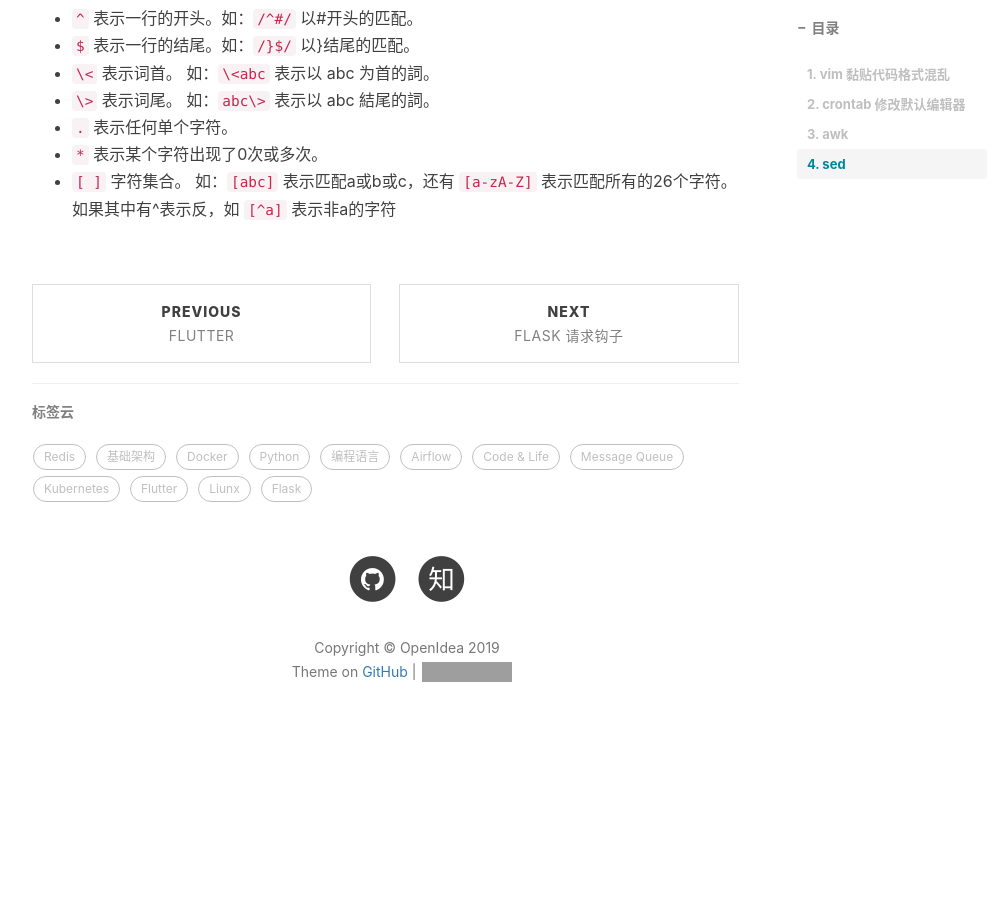
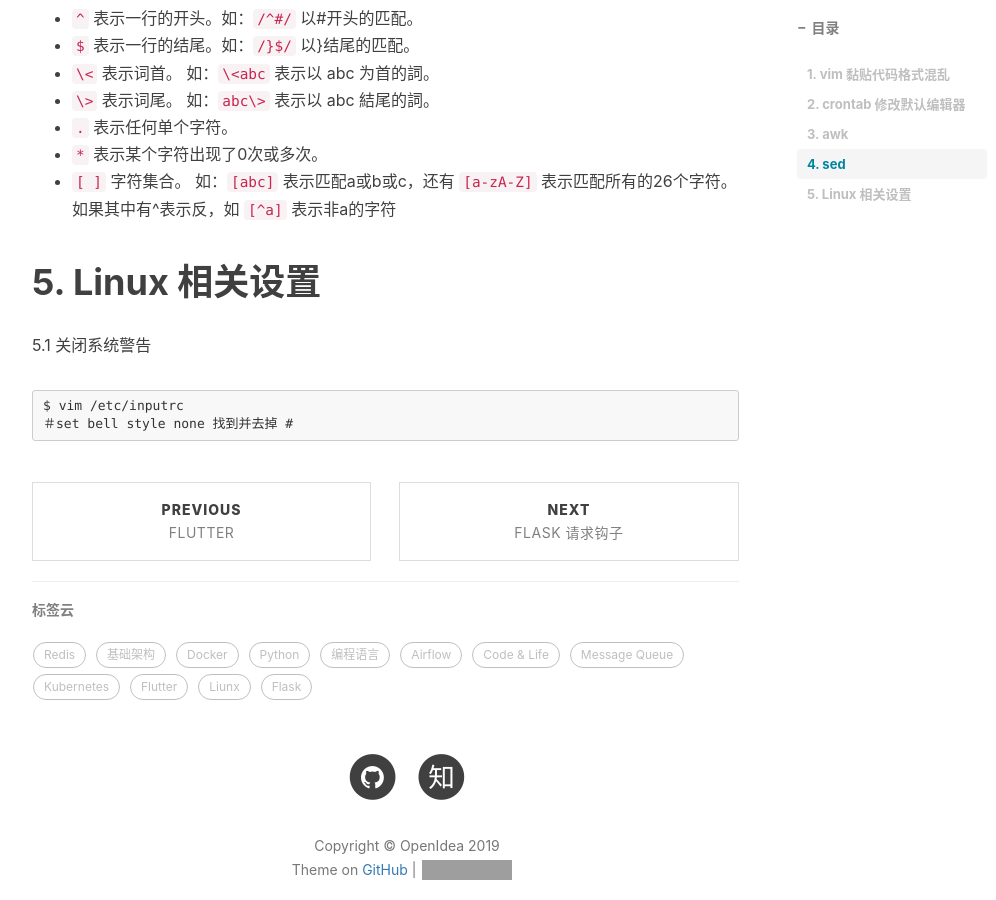
Before and after one commit to zyt312074545/zyt312074545.github.io, a Jekyll site: the page built from _posts/2019-03-06-linux-tip.md, in a window 1280 px wide and 900 px high, scrolled down 2816 px. Shown: the whole window, without its empty margins (233-1229 px from the left). Built offline with Jekyll 4.4.1, drawn with Linux system fonts in a browser that asks for light colours; nearby versions of some CDN libraries; comment, search, counter and statistics services are not loaded; before the commit the page ends 3592 px from its top, so only the background shows below that; grey boxes are pictures that could not be loaded.

Commit message:
update post linux tip

````diff
--- a/_posts/2019-03-06-linux-tip.md
+++ b/_posts/2019-03-06-linux-tip.md
@@ -149,3 +149,12 @@ This is my goat ---
 - `.` 表示任何单个字符。
 - `*` 表示某个字符出现了0次或多次。
 - `[ ]` 字符集合。 如：`[abc]` 表示匹配a或b或c，还有 `[a-zA-Z]` 表示匹配所有的26个字符。如果其中有^表示反，如 `[^a]` 表示非a的字符
+
+# 5. Linux 相关设置
+
+5.1 关闭系统警告
+
+```
+$ vim /etc/inputrc
+＃set bell style none 找到并去掉 #
+```
````
